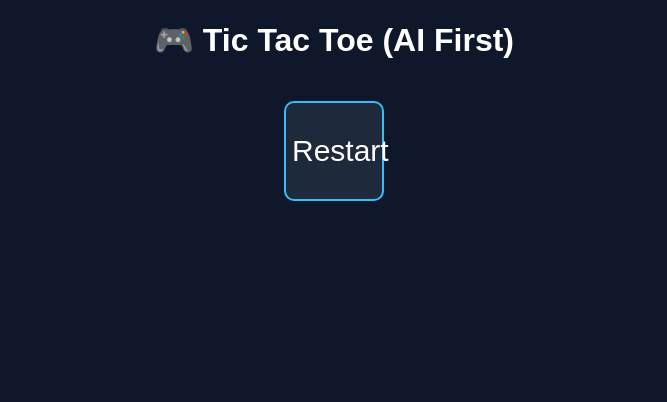
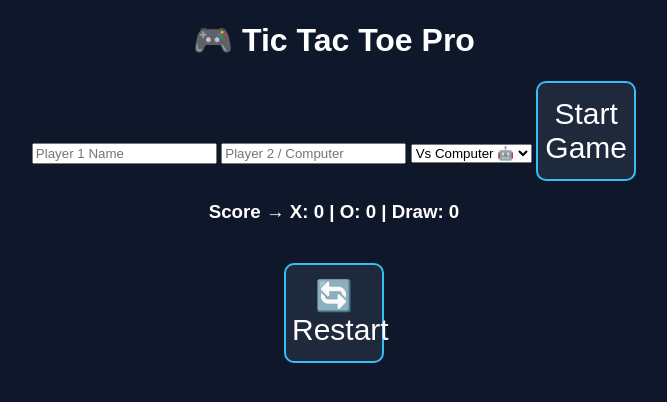
Before and after one commit to pushpakgaidhane294/Tic-Tac-Toe_Game, a Flask app: page / in a window 1280 px wide. Shown: the top 402 px of the page, without its empty margins (306-973 px from the left). Run offline with Flask 3, Linux system fonts and the light colour scheme.

Commit message:
Update index.html

```diff
--- a/templates/index.html
+++ b/templates/index.html
@@ -1,20 +1,57 @@
 <!DOCTYPE html>
 <html>
 <head>
-    <title>Tic Tac Toe AI</title>
+    <title>Tic Tac Toe Pro</title>
     <link rel="stylesheet" href="{{ url_for('static', filename='style.css') }}">
+</head>
 <body>
 
-<h1>🎮 Tic Tac Toe (AI First)</h1>
+<h1>🎮 Tic Tac Toe Pro</h1>
+
+<div class="controls">
+    <input type="text" id="player1" placeholder="Player 1 Name">
+    <input type="text" id="player2" placeholder="Player 2 / Computer">
+
+    <select id="mode">
+        <option value="ai">Vs Computer 🤖</option>
+        <option value="multiplayer">Multiplayer 👥</option>
+    </select>
+
+    <button onclick="startGame()">Start Game</button>
+</div>
+
+<h2 id="turn"></h2>
+<h3 id="scoreboard">Score → X: 0 | O: 0 | Draw: 0</h3>
 
 <div id="board"></div>
 
 <h2 id="result"></h2>
 
-<button onclick="restart()">Restart</button>
+<button onclick="startGame()">🔄 Restart</button>
 
 <script>
 let boardDiv = document.getElementById("board");
+let mode = "ai";
+let player1 = "Player 1";
+let player2 = "Player 2";
+
+function startGame() {
+    player1 = document.getElementById("player1").value || "Player 1";
+    player2 = document.getElementById("player2").value || "Computer";
+    mode = document.getElementById("mode").value;
+
+    fetch("/start", {
+        method: "POST",
+        headers: {"Content-Type": "application/json"},
+        body: JSON.stringify({mode: mode})
+    })
+    .then(res => res.json())
+    .then(data => {
+        drawBoard(data.board);
+        document.getElementById("result").innerText = "";
+        updateScore(data.scores);
+    });
+}
 
 function drawBoard(board) {
     boardDiv.innerHTML = "";
@@ -35,23 +72,23 @@ function makeMove(i) {
     .then(res => res.json())
     .then(data => {
         drawBoard(data.board);
+        updateScore(data.scores);
+
         if (data.winner) {
-            document.getElementById("result").innerText = "Winner: " + data.winner;
+            let name = data.winner === "X" ? player1 : player2;
+            document.getElementById("result").innerText =
+                data.winner === "Draw" ? "🤝 Draw Game" : "🏆 Winner: " + name;
+        } else {
+            let turnName = data.current === "X" ? player1 : player2;
+            document.getElementById("turn").innerText = "Turn: " + turnName;
         }
     });
 }
 
-function restart() {
-    fetch("/start")
-    .then(res => res.json())
-    .then(data => {
-        drawBoard(data.board);
-        document.getElementById("result").innerText = "";
-    });
+function updateScore(scores) {
+    document.getElementById("scoreboard").innerText =
+        `Score → X: ${scores.X} | O: ${scores.O} | Draw: ${scores.draw}`;
 }
-
-// Start game
-restart();
 </script>
 
 </body>
```
